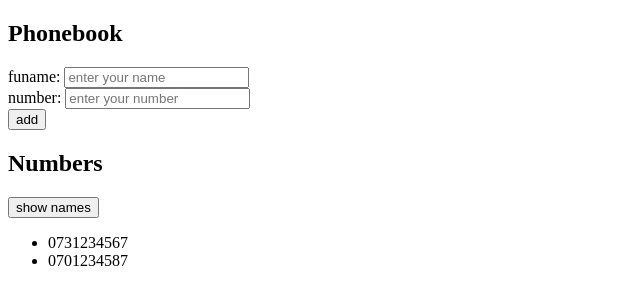
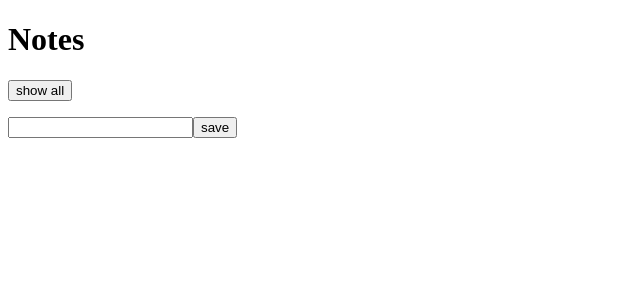
Before and after one commit to timmoh-king/FullStack-open, a React (Create React App) app in the folder intro-to_react/: page / in a window 1280 px wide. Shown: the top 304 px of the page, without its empty margins (0-640 px from the left). Built offline with nearby package versions, Linux system fonts and the light colour scheme; data requests are answered from the project's data file.

Commit message:
intro_to_react

```diff
--- /dev/null
+++ b/intro-to_react/db.json
@@ -0,0 +1,9 @@
+{
+  "notes": [
+    {
+      "content": "My stack is PERN",
+      "important": false,
+      "id": 7
+    }
+  ]
+}
--- a/intro-to_react/src/App.js
+++ b/intro-to_react/src/App.js
@@ -1,81 +1,87 @@
 import React from "react";
-import { useState } from "react";
+import { useState, useEffect } from 'react'
+import Note from './components/Note'
+import noteService from './services/notes'
 
-const App = (props) => {
-  const [persons, setPersons] = useState(props.persons);
-  const [newName, setNewName] = useState("");
-  const [newNumber, setNewNumber] = useState(0);
-  const [showNumbers, setShowNumbers] = useState(false);
+const App = () => {
+  const [notes, setNotes] = useState([])
+  const [newNote, setNewNote] = useState('')
+  const [showAll, setShowAll] = useState(false)
 
-  const handleSubmit = (e) => {
-    e.preventDefault();
-    const newPerson = {
-      id: persons.length + 1,
-      name: newName,
-      number: newNumber,
-    };
-    for (let i = 0; i < persons.length; i++) {
-      if (persons[i].name === newPerson.name) {
-        alert(`${newPerson.name} is already added in the phonebook`);
-        return;
-      }
+  useEffect(() => {
+    noteService
+      .getAll()
+      .then(response => {
+        setNotes(response.data)
+      })
+  }, [])
+
+  const addNote = (event) => {
+    event.preventDefault()
+    const noteObject = {
+      content: newNote,
+      important: Math.random() > 0.5,
     }
-    if (newPerson.name === "" && newPerson.number === "") {
-      alert("Please enter name");
-      return;
-    } else {
-      setPersons(persons.concat(newPerson));
-      setNewName("");
-      setNewNumber("");
-    }
-  };
 
-  const handleInput = (e) => {
-    setNewName(e.target.value);
-  };
+    noteService
+    .create(noteObject)
+      .then(response => {
+        setNotes(notes.concat(response.data))
+        setNewNote('')
+    })
+  }
 
-  const handleNumInput = (e) => {
-    setNewNumber(e.target.value);
-  };
+  const handleNoteChange = (event) => {
+    setNewNote(event.target.value)
+  }
 
-  const showNums = showNumbers ? (
-    <ul>
-      {persons.map((person) => (
-        <li key={person.id}>
-          {person.name} {person.number}
-        </li>
-      ))}
-    </ul>
-  ) : (
-    <ul>
-      {persons.map((person) => (
-        <li key={person.id}>{person.number}</li>
-      ))}
-    </ul>
-  );
+  const notesToShow = showAll
+    ? notes
+    : notes.filter(note => note.important)
+
+  const toggleImportanceOf = (id) => {
+    const note = notes.find(n => n.id === id)
+    const changedNote = { ...note, important: !note.important }
+    noteService
+    .update(id, changedNote)
+      .then(response => {
+        setNotes(notes.map(n => n.id !== id ? n : response.data))
+      })
+  }
+
+  const handleDelete = (id) => {
+    noteService
+    .remove(id)
+      .then(response => {
+        console.log(response)
+        setNotes(notes.filter(note => note.id !== id))
+      })
+  }
 
   return (
     <div>
-      <h2>Phonebook</h2>
-      <form onSubmit={handleSubmit}>
-        <div>
-          funame: <input onChange={handleInput} placeholder="enter your name" />
-        </div>
-        <div>
-          number:{" "}
-          <input onChange={handleNumInput} placeholder="enter your number" />
-        </div>
-        <div>
-          <button type="submit">add</button>
-        </div>
+      <h1>Notes</h1>
+      <div>
+        <button onClick={() => setShowAll(!showAll)}>
+          show {showAll ? 'important' : 'all' }
+        </button>
+      </div>
+      <ul>
+        <ul>
+          {notesToShow.map(note =>
+            <Note key={note.id} note={note}
+            toggleImportance={() => toggleImportanceOf(note.id)}
+            onDelete={() => handleDelete(note.id)}
+            />
+          )}
+        </ul>
+      </ul>
+      <form onSubmit={addNote}>
+        <input value={newNote} onChange={handleNoteChange} />
+        <button type="submit">save</button>
       </form>
-      <h2>Numbers</h2>
-      <button onClick={() => setShowNumbers(!showNumbers)}>
-        show {showNumbers ? "numbers" : "names"}
-      </button>
-      {showNums}
     </div>
-  );
-};
+  )
+}
 
-export default App;
+export default App
--- a/intro-to_react/src/components/Note.js
+++ b/intro-to_react/src/components/Note.js
@@ -1,8 +1,15 @@
 import React from 'react'
 
-const Note = ({ note }) => {
+const Note = ({ note, toggleImportance, onDelete }) => {
+  const label = note.important
+    ? 'make not important' : 'make important'
+
     return (
-      <li>{note.content}</li>
+      <li>
+        {note.content}
+        <button onClick={toggleImportance}>{label}</button>
+        <button onClick={onDelete}>delete</button>
+      </li>
     )
   }
 
--- a/intro-to_react/src/index.js
+++ b/intro-to_react/src/index.js
@@ -1,23 +1,15 @@
-import React from 'react';
-import ReactDOM from 'react-dom/client';
-import App from './App';
+import React from "react";
+import ReactDOM from "react-dom/client";
+import App from "./App";
 
-const persons = [
-  {
-    id: 1,
-    name: "Arto Hellas",
-    number: '0731234567'
-  },
-  {
-    id: 2,
-    name: "Alphonce Once",
-    number: '0701234587'
-  }
-]
+// axios.get('http://localhost:3001/notes').then(response => {
+//   const notes = response.data
+//   ReactDOM.createRoot(document.getElementById('root')).render(<App notes={notes} />)
+// })
 
-const root = ReactDOM.createRoot(document.getElementById('root'));
+const root = ReactDOM.createRoot(document.getElementById("root"));
 root.render(
   <React.StrictMode>
-    <App persons={persons} />
+    <App />
   </React.StrictMode>
 );
--- /dev/null
+++ b/intro-to_react/src/services/notes.js
@@ -0,0 +1,25 @@
+import axios from 'axios'
+const baseUrl = 'http://localhost:3001/notes'
+
+const getAll = () => {
+  return axios.get(baseUrl)
+}
+
+const create = newObject => {
+  return axios.post(baseUrl, newObject)
+}
+
+const update = (id, newObject) => {
+  return axios.put(`${baseUrl}/${id}`, newObject)
+}
+
+const remove = (id) => {
+  return axios.delete(`${baseUrl}/${id}`)
+}
+
+export default {
+  getAll: getAll,
+  create: create,
+  update: update,
+  remove: remove
+}
```
Also changed, not shown: intro-to_react/package.json (+6 -1 lines), intro-to_react/src/tests/test6.js (added, +81 -0 lines), intro-to_react/src/tests/test2_app.js (renamed from intro-to_react/src/components/test2_app.js), intro-to_react/src/tests/test3.js (renamed from intro-to_react/src/components/test3.js), intro-to_react/src/tests/test5.js (renamed from intro-to_react/src/components/test5.js), intro-to_react/src/tests/test_4.js (renamed from intro-to_react/src/components/test_4.js), intro-to_react/src/tests/test_app.js (renamed from intro-to_react/src/components/test_app.js), 1 other file (tests, documents, lock files or other folders).
